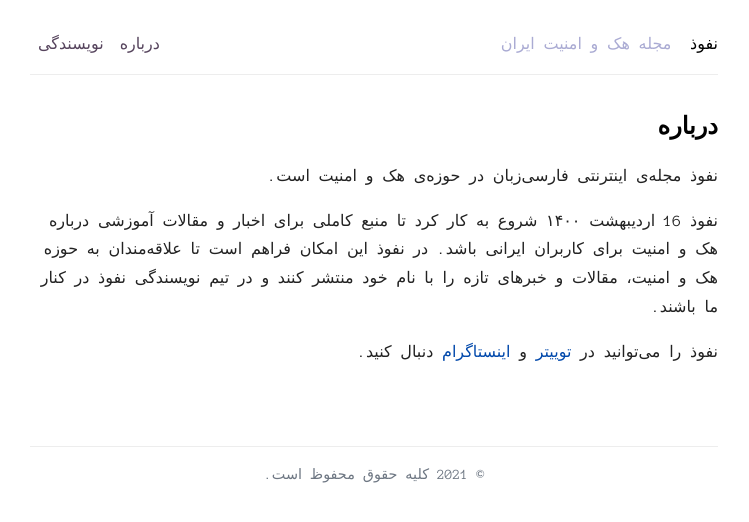
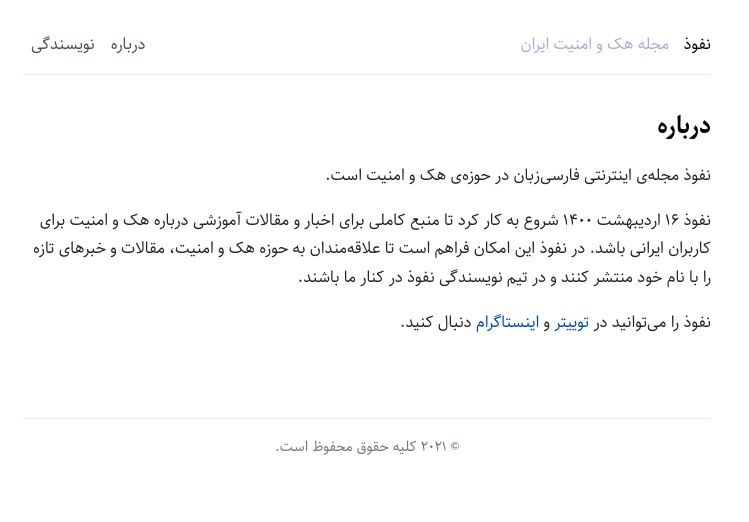
Before and after one commit to nofoz/nofoz.ir, a Jekyll site: the page built from about.md, in a window 1280 px wide. Shown: the top 522 px of the page, without its empty margins (446-1195 px from the left). Built offline with Jekyll 4.4.1, drawn with Linux system fonts in a browser that asks for light colours; some web fonts are replaced.

Commit message:
Update style.css

```diff
--- a/assets/css/style.css
+++ b/assets/css/style.css
@@ -3,13 +3,13 @@
 @font-face {
     font-family: sahel;
     font-weight: regular;
-    src: url(sahel.woff);
+    src: url(../fonts/sahel.woff);
 }
 
 @font-face {
     font-family: sahel;
     font-weight: 700;
-    src: url(sahel-bold.woff);
+    src: url(../fonts/sahel-bold.woff);
 }
 
 body,
```
